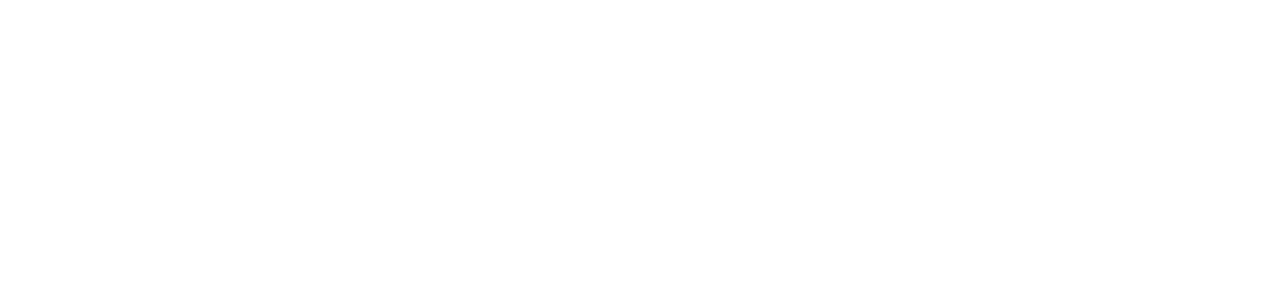
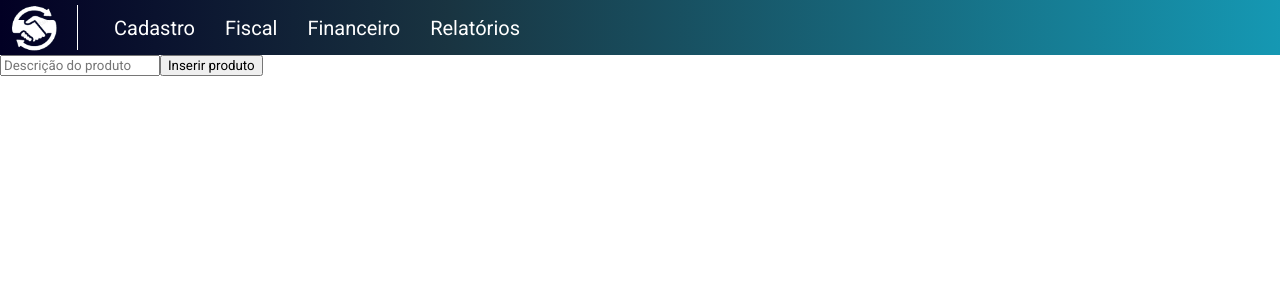
Before and after one commit to Huds0nAlve5/highsysReact, a React (Vite) app: page /cadastro/produto in a window 1280 px wide. Before the commit this address had no page. Shown: the top 300 px of the page. Built offline with nearby package versions, Linux system fonts and the light colour scheme.

Commit message:
adicionado as rotas no menu, barra, e componentes no cadastro de produto

```diff
--- a/src/components/img/BackgroundMiniLogo.jsx
+++ b/src/components/img/BackgroundMiniLogo.jsx
@@ -1,7 +1,8 @@
+import { Link } from "react-router-dom"
 import style from "../../styles/img/minilogo.module.css"
 
 export function BackgroundMiniLogo(){
     return(
-        <div className={style.mini_logo}></div>
+        <Link to={"/home"}><div className={style.mini_logo}></div></Link>
     )
 }
--- a/src/components/navbar/Navbar.jsx
+++ b/src/components/navbar/Navbar.jsx
@@ -1,20 +1,20 @@
 import styles from "../../styles/navbar/navbar.module.css"
 import { BackgroundMiniLogo } from "../img/BackgroundMiniLogo"
 import { Menu } from "./navbar_components/Menu"
+import {submenu_cadastro, submenu_fiscal, submenu_financeiro, submenu_relatorios} from "../../routes/routes_subrotina"
+import { BarraVertical } from "./navbar_components/BarraVertical"
 
 export function Navbar(){
-    const submenus_cadastro = ["Produto", "Seção", "Usuário"]
-    const submenus_caixa = ["Abrir caixa"]
-    const submenus_fiscal = ["Notas fiscais", "CFOP"]
-    const submenus_relatorios = ["Produto", "Notas fiscais", "Estoque"]
+
     return (
         <nav id={styles.navbar}>
             <BackgroundMiniLogo />
+            <BarraVertical />
             <ul id={styles.menu}>
-                <Menu rotina="Cadastro" submenus={submenus_cadastro}/>
-                <Menu rotina="Caixa" submenus={submenus_caixa}/>
-                <Menu rotina="Fiscal" submenus={submenus_fiscal}/>
-                <Menu rotina="Relatórios" submenus={submenus_relatorios}/>
+                <Menu rotina="Cadastro" submenus={submenu_cadastro}/>
+                <Menu rotina="Fiscal" submenus={submenu_fiscal}/>
+                <Menu rotina="Financeiro" submenus={submenu_financeiro}/>
+                <Menu rotina="Relatórios" submenus={submenu_relatorios}/>
             </ul>
         </nav>
     )
--- /dev/null
+++ b/src/components/navbar/navbar_components/BarraVertical.jsx
@@ -0,0 +1,5 @@
+import style from "../../../styles/navbar/navbar.module.css"
+
+export function BarraVertical(){
+    return(<div className={style.barra_vertical}></div>)
+}
--- a/src/components/navbar/navbar_components/Submenu.jsx
+++ b/src/components/navbar/navbar_components/Submenu.jsx
@@ -1,10 +1,12 @@
+import { CadastroProduto } from "../../../pages/cadastro/CadastroProduto"
 import style from "../../../styles/navbar/navbar.module.css"
+import { Link } from "react-router-dom"
 
 export function Submenu({clickEvent, mouLeaveEvent, submenus, rotina}){
     return (
         <ul className={style.submenu} onMouseEnter={clickEvent} onMouseLeave={mouLeaveEvent} id={rotina}>
             {submenus.map(submenu_item => {
-                return (<li className={style.submenu_item} key={submenu_item}>{submenu_item}</li>)
+                return (<Link to={submenu_item.Rota} key={submenu_item.Subrotina} className={style.link}><li className={style.submenu_item} key={submenu_item.Subrotina}>{submenu_item.Subrotina}</li></Link>)
             })}
         </ul>
     )
--- a/src/main.jsx
+++ b/src/main.jsx
@@ -3,6 +3,7 @@
 import {BrowserRouter as Router, Route, Routes, Link} from 'react-router-dom'
 import { LoginPage } from './pages/login/LoginPage'
 import { Home } from './pages/home/Home'
+import { CadastroProduto } from './pages/cadastro/CadastroProduto'
 
 ReactDOM.createRoot(document.getElementById('root')).render(
     <React.StrictMode>
@@ -10,11 +11,13 @@
             <Link to="/"></Link>
             <Link to="/login"></Link>
             <Link to="/home"></Link>
+            <Link to="/cadastro/produto"></Link>
 
             <Routes>
                 <Route path="/" element={<LoginPage />}></Route>
                 <Route path="/login" element={<LoginPage/>}></Route>
                 <Route path="/home" element={<Home />}></Route>
+                <Route path="/cadastro/produto" element={<CadastroProduto />}></Route>
             </Routes>
         </Router>
    </React.StrictMode>,
--- /dev/null
+++ b/src/pages/cadastro/CadastroProduto.jsx
@@ -0,0 +1,13 @@
+import { Input } from "../../components/form/Input";
+import { Button } from "../../components/form/Button";
+import { Navbar } from "../../components/navbar/Navbar";
+
+export function CadastroProduto(){
+    return(
+        <>
+            <Navbar />
+            <Input type="Produto" placeholder="Descrição do produto" name="produto"/>
+            <Button type="button" textBtn="Inserir produto"/>
+        </>
+    )
+}
--- /dev/null
+++ b/src/routes/routes_subrotina.js
@@ -0,0 +1,51 @@
+export const submenu_cadastro = [
+    {
+        "Subrotina": "Produto",
+        "Rota": "/cadastro/produto"
+    },
+    {
+        "Subrotina": "Seção",
+        "Rota": "/cadastro/secao"
+    },
+    {
+        "Subrotina": "Tributação",
+        "Rota": "/cadastro/tributacao"
+    },
+    {
+        "Subrotina": "Usuário",
+        "Rota": "/cadastro/usuario"
+    }
+]
+
+export const submenu_fiscal = [
+    {
+        "Subrotina": "Nota fiscal",
+        "Rota": "/fiscal/notafiscal"
+    },
+    {
+        "Subrotina": "CFOP",
+        "Rota": "/fiscal/cfop"
+    }
+]
+
+export const submenu_relatorios = [
+    {
+        "Subrotina": "Estoque",
+        "Rota": "/relatorios/estoque"
+    },
+    {
+        "Subrotina": "Notas fiscais",
+        "Rota": "/relatorios/notafiscal"
+    }
+]
+
+export const submenu_financeiro = [
+    {
+        "Subrotina": "Contas a receber",
+        "Rota": "/financeiro/contas_receber"
+    },
+    {
+        "Subrotina": "Contas a pagar",
+        "Rota": "/financeiro/contas_pagar"
+    }
+]
--- a/src/styles/navbar/navbar.module.css
+++ b/src/styles/navbar/navbar.module.css
@@ -11,7 +11,16 @@
 #menu{
     display: flex;
     flex-direction: row;
+    padding: 0px;
 }
+
+.barra_vertical{
+    border-left: 1px solid white;
+    width: 1px;
+    height: 45px;
+    margin: 0px 20px;
+}
+
 
 .coluna_menu_submenu{
     flex-direction: column;
@@ -60,3 +69,7 @@
     color: rgba(25,52,65,1);
     transition: 0.7s;
 }
+
+.link{
+    text-decoration: none;
+}
```
